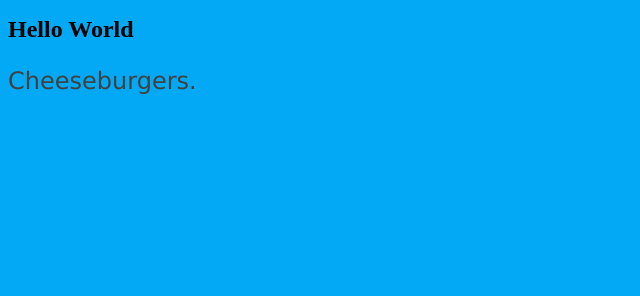
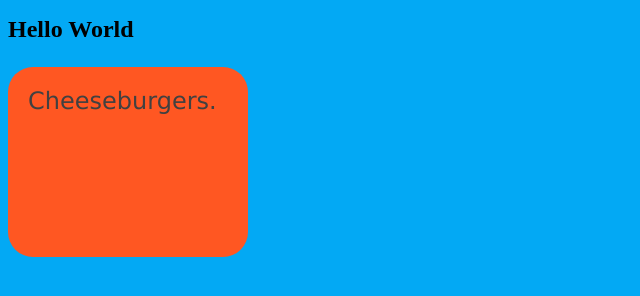
Before and after one commit to megz15/megz15.github.io, a plain HTML site: page index.html in a window 1280 px wide. Shown: the whole page, without its empty margins (0-640 px from the left). Drawn offline with Linux system fonts and the light colour scheme.

Commit message:
Update index.html

```diff
--- a/index.html
+++ b/index.html
@@ -6,6 +6,6 @@
 </head>
 <body>
 	<h1><b>Hello World</b></h1>
-	<p>Cheeseburgers.</p>
+	<p id="rcorners">Cheeseburgers.</p>
 </body>
 </html>
```
